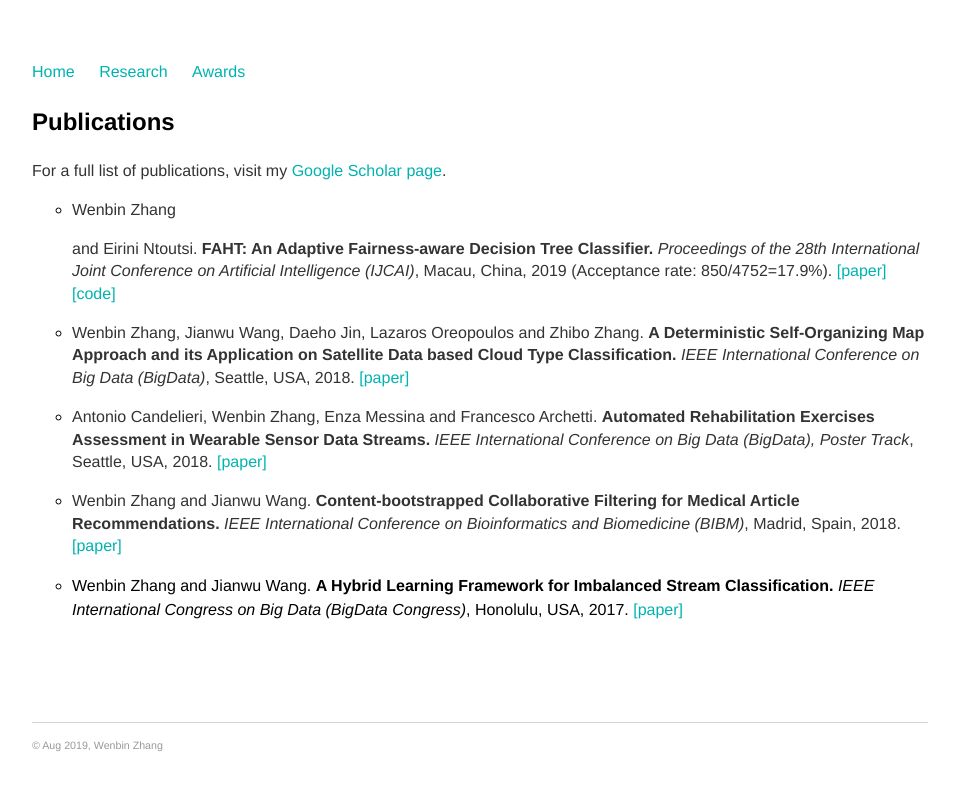
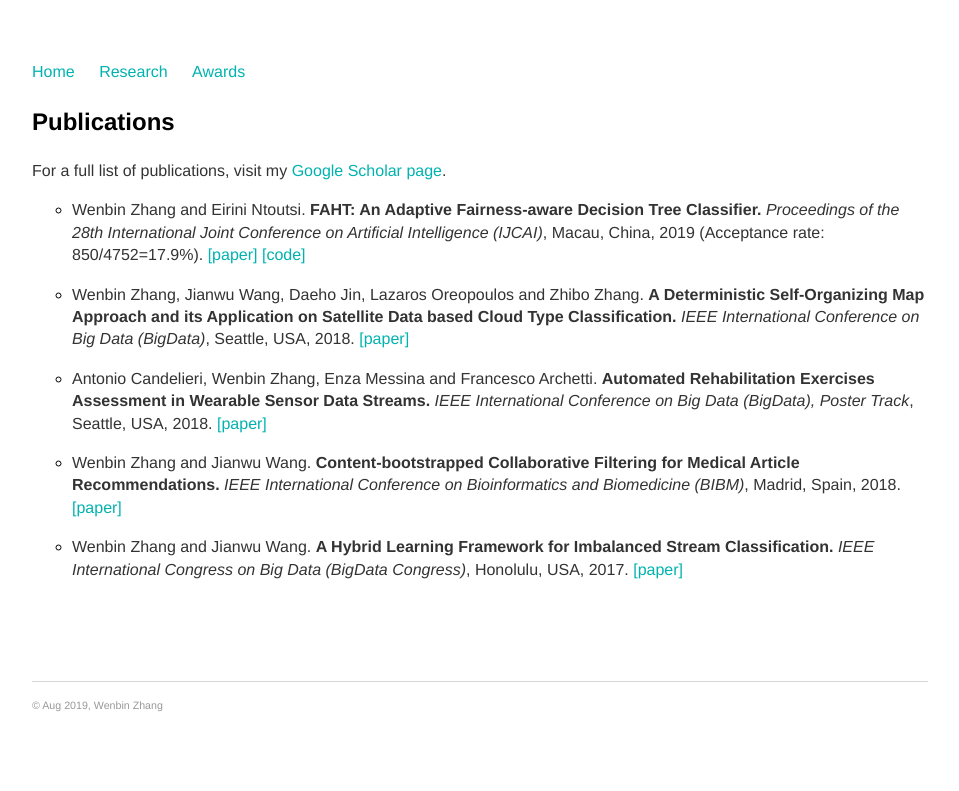
Before and after one commit to vanbanTruong/vanbanTruong.github.io, a Jekyll site: the page built from research.md, in a window 1280 px wide. Shown: the top 791 px of the page, without its empty margins (160-1119 px from the left). Built offline with Jekyll 4.4.1, drawn with Linux system fonts in a browser that asks for light colours.

Commit message:
Update research.md

```diff
--- a/research.md
+++ b/research.md
@@ -6,7 +6,7 @@ title: Research
 ### Publications
 For a full list of publications, visit my [Google Scholar page](https://scholar.google.com/citations?hl=en&user=M802p54AAAAJ).
 
-* <p><span class="underline">Wenbin Zhang</span></p> and Eirini Ntoutsi. **FAHT: An Adaptive Fairness-aware Decision Tree Classifier.** *Proceedings of the 28th International Joint Conference on Artificial Intelligence (IJCAI)*, Macau, China, 2019 (Acceptance rate: 850/4752=17.9%). [[paper]](/assets/IJCAI19.pdf) [[code]](https://github.com/vanbanTruong/FAHT)
+* Wenbin Zhang and Eirini Ntoutsi. **FAHT: An Adaptive Fairness-aware Decision Tree Classifier.** *Proceedings of the 28th International Joint Conference on Artificial Intelligence (IJCAI)*, Macau, China, 2019 (Acceptance rate: 850/4752=17.9%). [[paper]](/assets/IJCAI19.pdf) [[code]](https://github.com/vanbanTruong/FAHT)
 
 
 * Wenbin Zhang, Jianwu Wang, Daeho Jin, Lazaros Oreopoulos and Zhibo Zhang. **A Deterministic Self-Organizing Map Approach and its Application on Satellite Data based Cloud Type Classification.** *IEEE International Conference on Big Data (BigData)*, Seattle, USA, 2018. [[paper]](/assets/BigData18.pdf)
```
